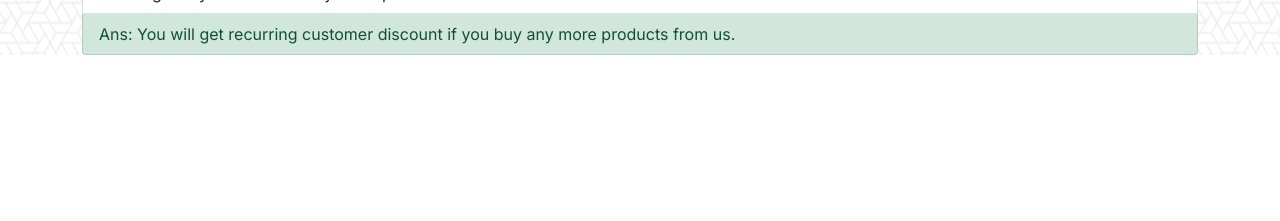
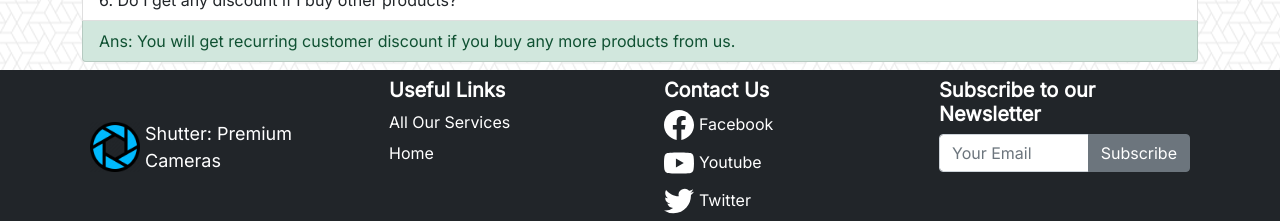
Before and after one commit to Psyche47/Shutter-Camera-Shop-Client, a React (Create React App) app: page / in a window 1280 px wide. Shown: the part 1427-1648 px from the top of the page. Before the commit the page ends 1482 px from the top, so only its background shows below. Built offline with nearby package versions, Linux system fonts and the light colour scheme; no server answers.

Commit message:
Footer added

```diff
--- a/src/App.js
+++ b/src/App.js
@@ -14,6 +14,7 @@ import MyOrders from "./Pages/MyOrders/MyOrders";
 import PrivateRoute from "./Pages/PrivateRoute/PrivateRoute";
 import Dashboard from "./Pages/Dashboard/Dashboard";
 import ManageAllOrders from "./Pages/ManageAllOrders/ManageAllOrders";
+import Footer from "./Shared/Footer";
 
 function App() {
   return (
@@ -59,6 +60,7 @@ function App() {
               <NotFound></NotFound>
             </Route>
           </Switch>
+          <Footer />
         </Router>
       </AuthProvider>
     </div>
--- /dev/null
+++ b/src/Shared/Footer.css
@@ -0,0 +1,29 @@
+.flag-img {
+  height: 50px;
+  width: 50px;
+}
+
+.link-container {
+  display: flex;
+  flex-direction: column;
+}
+.active {
+  color: white;
+  text-decoration: none;
+  margin-bottom: 7px;
+}
+
+.active-social {
+  color: white;
+  text-decoration: none;
+  margin-left: 5px;
+}
+
+.active:hover,
+.active-social:hover {
+  color: white;
+}
+
+.link-heading {
+  font-weight: 700;
+}
--- /dev/null
+++ b/src/Shared/Footer.js
@@ -0,0 +1,97 @@
+import React from "react";
+import { Col, Container, Row } from "react-bootstrap";
+import { SiFacebook, SiTwitter, SiYoutube } from "react-icons/si";
+import { NavLink } from "react-router-dom";
+import logo from "../Assets/Images/logo.png";
+import "./Footer.css";
+
+const Footer = () => {
+  const activeStyle = {
+    color: "white",
+    textDecoration: "none",
+    fontSize: "large",
+    marginLeft: "5px",
+  };
+  return (
+    <footer>
+      <div className="bg-dark">
+        <Container>
+          <Row className="bg-dark text-white p-2 mt-2">
+            <Col className="d-flex align-items-center">
+              <img src={logo} alt="" className="flag-img" />
+              <NavLink to="/home" style={activeStyle}>
+                Shutter: Premium Cameras
+              </NavLink>
+            </Col>
+            <Col className="ms-4">
+              <h5 className="link-heading">Useful Links</h5>
+              <div className="link-container">
+                <NavLink to="/allProducts" className="active">
+                  All Our Services
+                </NavLink>
+                <NavLink to="/home" className="active">
+                  Home
+                </NavLink>
+              </div>
+            </Col>
+            <Col>
+              <h5 className="link-heading">Contact Us</h5>
+              <div className="d-flex flex-column">
+                <div>
+                  <SiFacebook size={30}></SiFacebook>
+                  <a
+                    href="https://www.facebook.com/CameraZone"
+                    target="_blank"
+                    rel="noreferrer"
+                    className="active-social"
+                  >
+                    Facebook
+                  </a>
+                </div>
+                <div className="mt-2">
+                  <SiYoutube size={30}></SiYoutube>
+                  <a
+                    href="https://www.youtube.com/user/dpreviewcom"
+                    target="_blank"
+                    rel="noreferrer"
+                    className="active-social"
+                  >
+                    Youtube
+                  </a>
+                </div>
+                <div className="mt-2">
+                  <SiTwitter size={30}></SiTwitter>
+                  <a
+                    href="https://twitter.com"
+                    target="_blank"
+                    rel="noreferrer"
+                    className="active-social"
+                  >
+                    Twitter
+                  </a>
+                </div>
+              </div>
+            </Col>
+            <Col>
+              <h5 className="link-heading">Subscribe to our Newsletter</h5>
+              <div className="input-group mb-3">
+                <input
+                  type="text"
+                  className="form-control"
+                  placeholder="Your Email"
+                  aria-label="Recipient's username"
+                  aria-describedby="basic-addon2"
+                />
+                <button type="button" className="btn btn-secondary">
+                  Subscribe
+                </button>
+              </div>
+            </Col>
+          </Row>
+        </Container>
+      </div>
+    </footer>
+  );
+};
+
+export default Footer;
```
Also changed, not shown: src/Assets/Images/logo.png (added).
